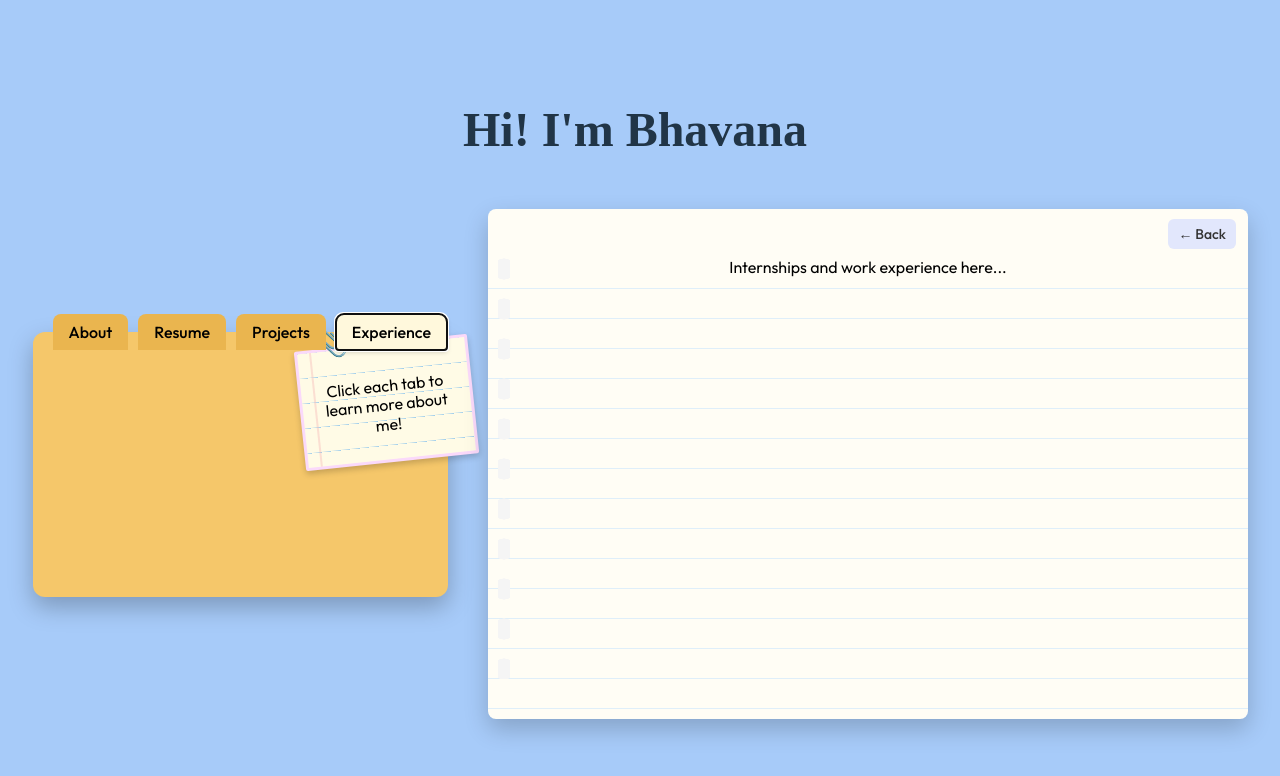
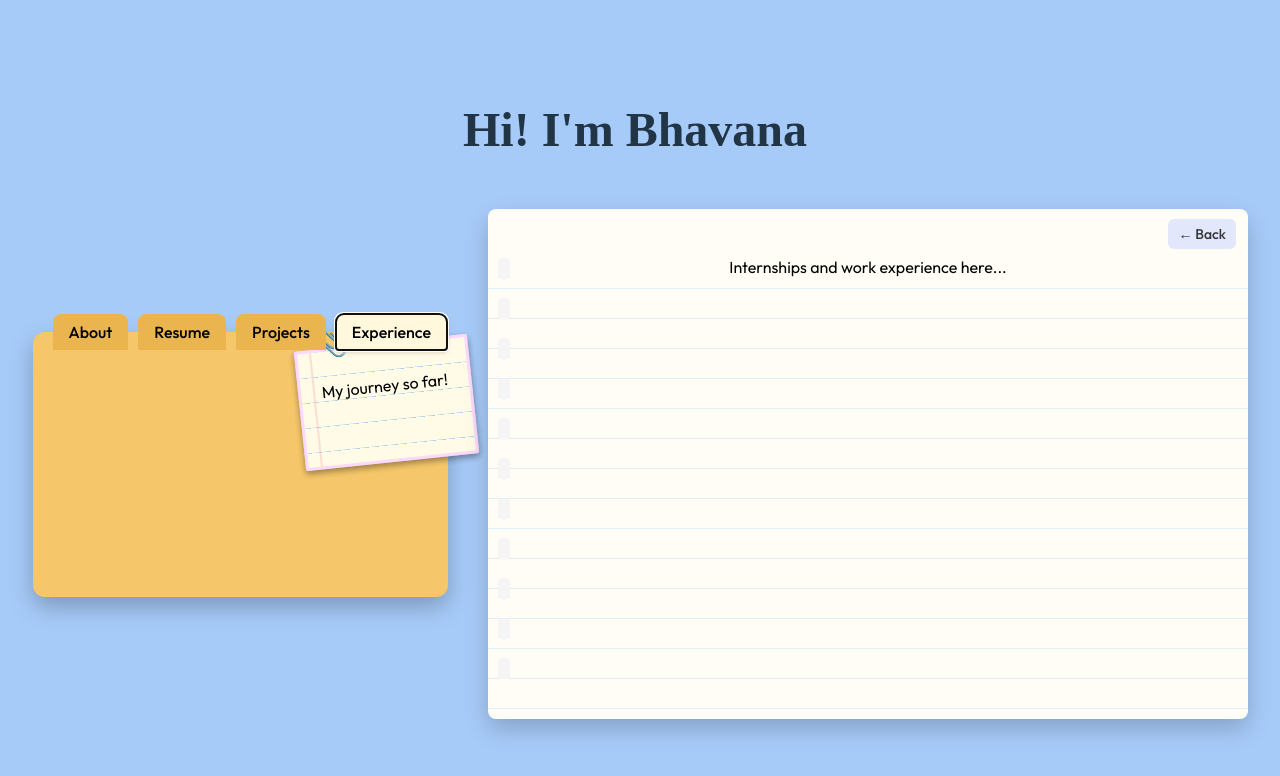
Before and after one commit to bhavana-pixel/portfolio, a React (Vite) app: page / in a window 1280 px wide. Both pictures are taken after a click on the button "Experience". Shown: the top 776 px of the page. Built offline with nearby package versions, Linux system fonts and the light colour scheme.

Commit message:
Added clip note for experience tab.

```diff
--- a/src/Folder.jsx
+++ b/src/Folder.jsx
@@ -23,7 +23,16 @@ export default function Folder() {
           <br />Click on the GitHub links to see my repositories! 🔎
         </div>
       </div>
-  )}
+         )}
+         {activeTab === "Experience" && (
+          <div className="paperclip-wrapper main-note">
+          <span className="paperclip">📎</span>
+          <div className="clip-note">
+          <br />My journey so far!
+        </div>
+      </div>
+         )}
+
           <div className="tabs">
             {tabs.map((tab) => (
               <button
@@ -36,6 +45,7 @@ export default function Folder() {
             ))}
           </div>
         </div>
+
 
         {/* Paper */}
         {activeTab && (
```
